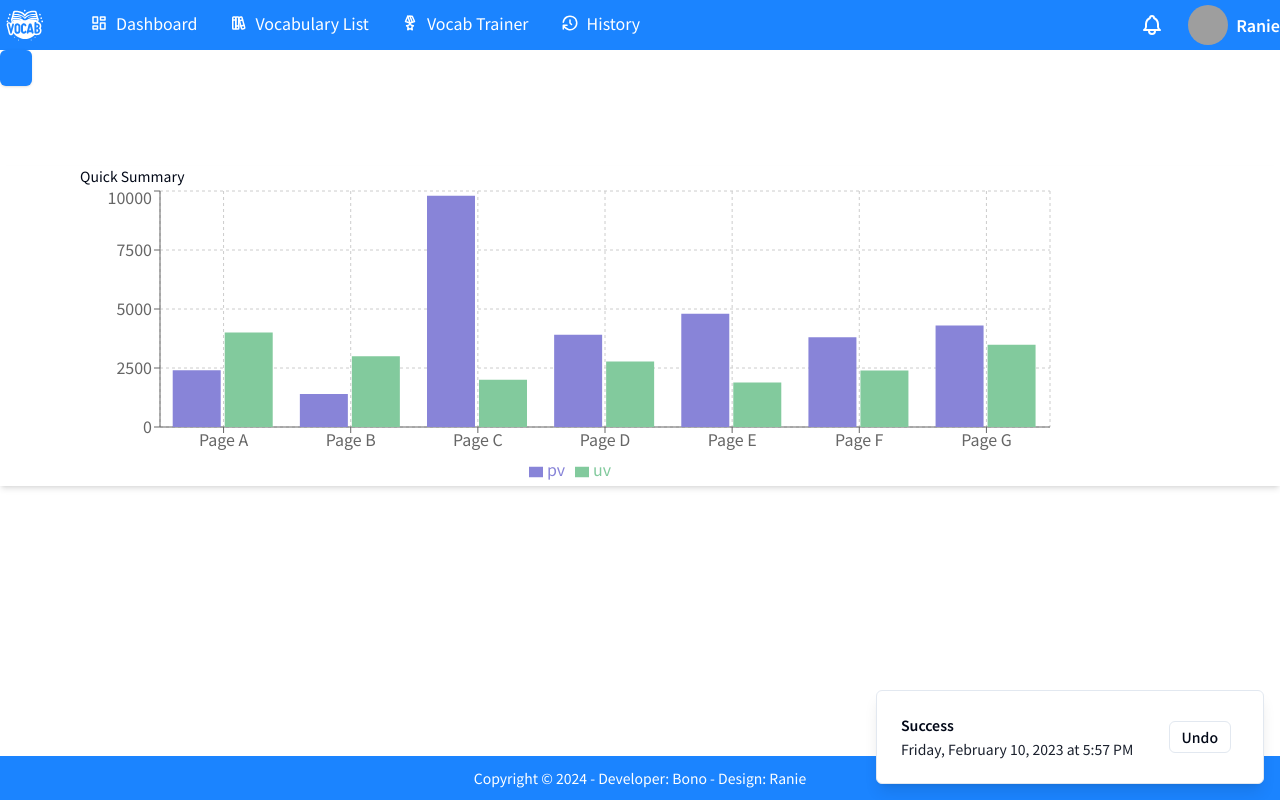
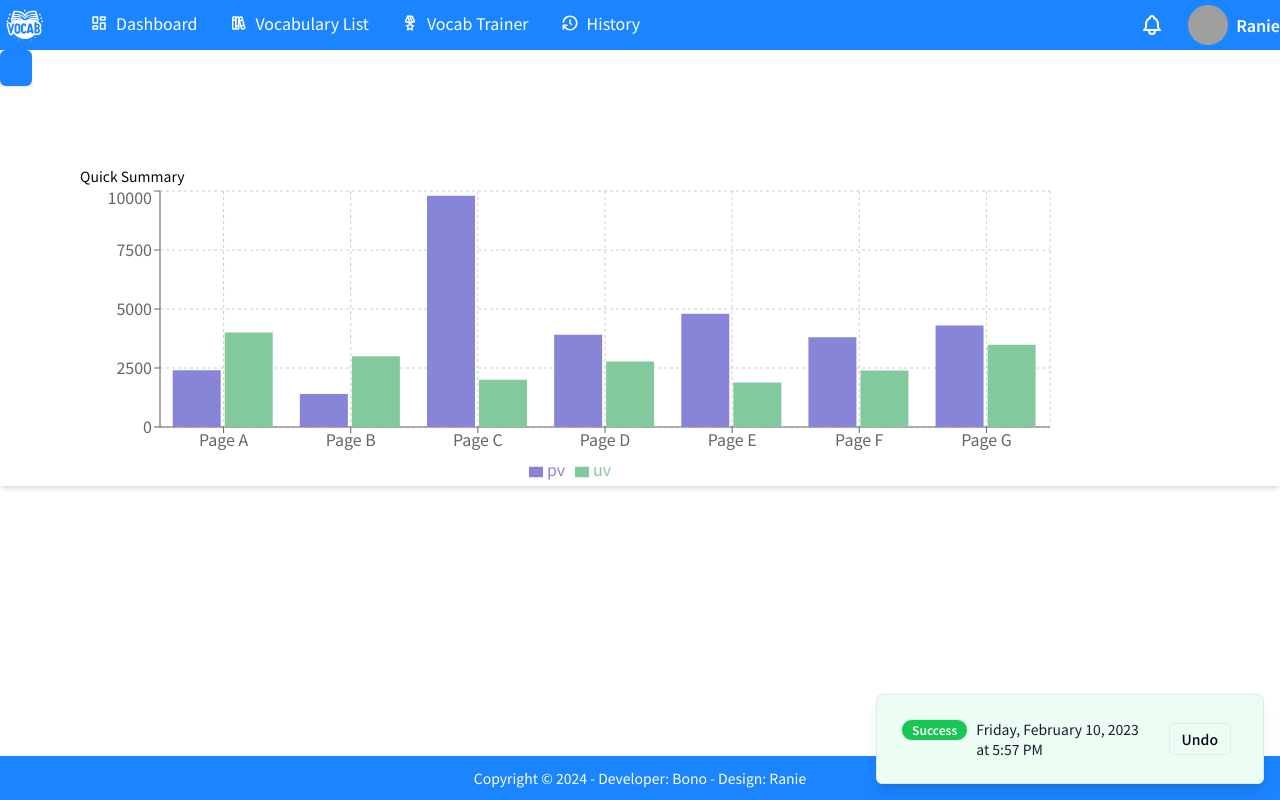
Before and after one commit to ngocxxu/vocab-management-fe, a React (Vite) app: page / in a window 1280 px wide. Both pictures are taken after a click on the button 16 px from the left and 68 px from the top of the page. Built offline with nearby package versions, Linux system fonts and the light colour scheme; grey boxes are pictures that could not be loaded.

Commit message:
fix toast color, edit vocab

```diff
--- a/src/components/ui/toaster.tsx
+++ b/src/components/ui/toaster.tsx
@@ -5,19 +5,41 @@ import {
   ToastProvider,
   ToastTitle,
   ToastViewport,
-} from "@/components/ui/toast"
-import { useToast } from "@/components/ui/use-toast"
+} from '@/components/ui/toast';
+import { useToast } from '@/components/ui/use-toast';
+import { Badge } from '../badge';
+import clsx from 'clsx';
 
 export function Toaster() {
-  const { toasts } = useToast()
+  const { toasts } = useToast();
 
   return (
-    <ToastProvider>
+    <ToastProvider swipeDirection='up'>
       {toasts.map(function ({ id, title, description, action, ...props }) {
         return (
-          <Toast key={id} {...props}>
-            <div className="grid gap-1">
-              {title && <ToastTitle>{title}</ToastTitle>}
+          <Toast
+            className={clsx(
+              'bg-customGreen4',
+              title === 'Error' && 'bg-customRed3'
+            )}
+            key={id}
+            {...props}
+          >
+            <div className='flex gap-2'>
+              {title && (
+                <ToastTitle>
+                  <Badge
+                    className={clsx(
+                      'gap-2 text-white',
+                      'bg-customGreen',
+                      title === 'Error' && 'bg-customRed'
+                    )}
+                    variant='outline'
+                  >
+                    {title}
+                  </Badge>
+                </ToastTitle>
+              )}
               {description && (
                 <ToastDescription>{description}</ToastDescription>
               )}
@@ -25,9 +47,9 @@ export function Toaster() {
             {action}
             <ToastClose />
           </Toast>
-        )
+        );
       })}
       <ToastViewport />
     </ToastProvider>
-  )
+  );
 }
--- a/src/pages/vocab/components/toolBar/index.tsx
+++ b/src/pages/vocab/components/toolBar/index.tsx
@@ -1,4 +1,5 @@
 import IconFilter from '@/assets/svg/IconFilter';
+import IconFilterRemove from '@/assets/svg/IconFilterRemove';
 import Button from '@/components/button';
 import { Modal } from '@/components/modal/index';
 import { Popover } from '@/components/popover';
@@ -11,6 +12,7 @@ import {
 } from '@/redux/reducer/vocab';
 import { RootState } from '@/redux/store';
 import { TPutVocabs } from '@/services/vocab/usePutVocab';
+import { defaultStatus } from '@/utils/constants';
 import { TOption } from '@/utils/types';
 import { AxiosResponse } from 'axios';
 import { useState } from 'react';
@@ -20,8 +22,6 @@ import { useDispatch, useSelector } from 'react-redux';
 import { TVocab } from '../../types';
 import { Filter } from '../filter';
 import FormVocab from '../form';
-import IconFilterRemove from '@/assets/svg/IconFilterRemove';
-import { defaultStatus } from '@/utils/constants';
 
 type TToolbar = {
   onAddNew: () => void;
@@ -34,6 +34,8 @@ type TToolbar = {
   >;
   mutatePut: UseMutateFunction<AxiosResponse, unknown, TPutVocabs, unknown>;
   isEditing: boolean;
+  openModal: boolean;
+  setOpenModal: React.Dispatch<React.SetStateAction<boolean>>;
 };
 
 export type TFormInputsFilter = {
@@ -47,6 +49,8 @@ export const ToolBar = ({
   idVocab,
   mutatePut,
   isEditing,
+  openModal,
+  setOpenModal,
 }: TToolbar) => {
   const { filterData, searchVocab } = useSelector(
     (state: RootState) => state.vocabReducer
@@ -57,7 +61,6 @@ export const ToolBar = ({
     (filterData.subject && filterData.subject?.length > 0);
   const dispatch = useDispatch();
   const [open, setOpen] = useState(false);
-  const [openModal, setOpenModal] = useState(false);
 
   const methods = useForm<TFormInputsFilter>({
     defaultValues: {
--- a/src/pages/vocab/index.tsx
+++ b/src/pages/vocab/index.tsx
@@ -37,7 +37,7 @@ const Vocab = () => {
   const { idsState, itemVocab, filterData, searchVocab } = useSelector(
     (state: RootState) => state.vocabReducer
   );
-  const [isModal, setIsModal] = useState(false);
+  const [openModal, setOpenModal] = useState(false);
   const [isEditing, setIsEditing] = useState(false);
   const [rowSelection, setRowSelection] = useState({});
   const [isDeleteMulti, setIsDeleteMulti] = useState(false);
@@ -198,8 +198,8 @@ const Vocab = () => {
               variant='ghost'
               onClick={() => {
                 dispatch(setItemVocabState(row.original));
+                setOpenModal(true);
                 setIsEditing(true);
-                setIsModal(!isModal);
               }}
               leftIcon={
                 <IconEdit className='text-gray-400 hover:text-gray-500' />
@@ -224,7 +224,7 @@ const Vocab = () => {
       },
     ],
     // eslint-disable-next-line react-hooks/exhaustive-deps
-    [idsState, isModal]
+    [idsState]
   );
 
   return (
@@ -276,13 +276,14 @@ const Vocab = () => {
           }}
           toolbar={
             <ToolBar
+              openModal={openModal}
+              setOpenModal={setOpenModal}
               idVocab={itemVocab._id}
               mutatePost={mutatePost}
               mutatePut={mutatePut}
               isEditing={isEditing}
               onAddNew={() => {
                 setIsEditing(false);
-                setIsModal(!isModal);
               }}
             />
           }
--- a/tailwind.config.js
+++ b/tailwind.config.js
@@ -18,9 +18,15 @@ module.exports = {
     },
     extend: {
       colors: {
-        customGray: '#a7afbc',
+        customGray: '#99A1B7',
+        customGray2: '#4B5675',
         customGreen: '#17C653',
+        customGreen2: '#14B8A6',
+        customGreen3: '#037847',
+        customGreen4: '#ECFDF3',
         customRed: '#F82C5D',
+        customRed2: '#A30D11',
+        customRed3: '#FBE7E8',
         customBlue: '#1B84FF',
         customBlue2: '#1b508e',
         customBlack: '#0f172a',
```
Also changed, not shown: src/components/ui/toast.tsx (+34 -34 lines).
